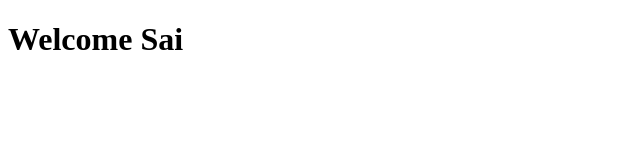
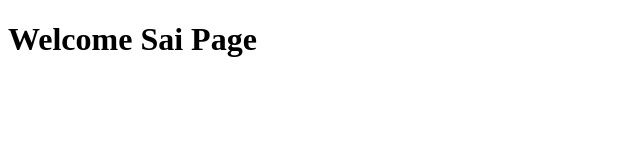
Before and after one commit to saikrishs/js-course, a plain HTML site: page index.html in a window 1280 px wide. Shown: the whole page, without its empty margins (0-640 px from the left). Drawn offline with Linux system fonts and the light colour scheme.

Commit message:
Adding home page

```diff
--- a/index.html
+++ b/index.html
@@ -10,6 +10,6 @@
     <script src="basic.js">
 
     </script>
-    <h1>Welcome Sai</h1>
+    <h1>Welcome Sai Page</h1>
 </body>
 </html>
```
